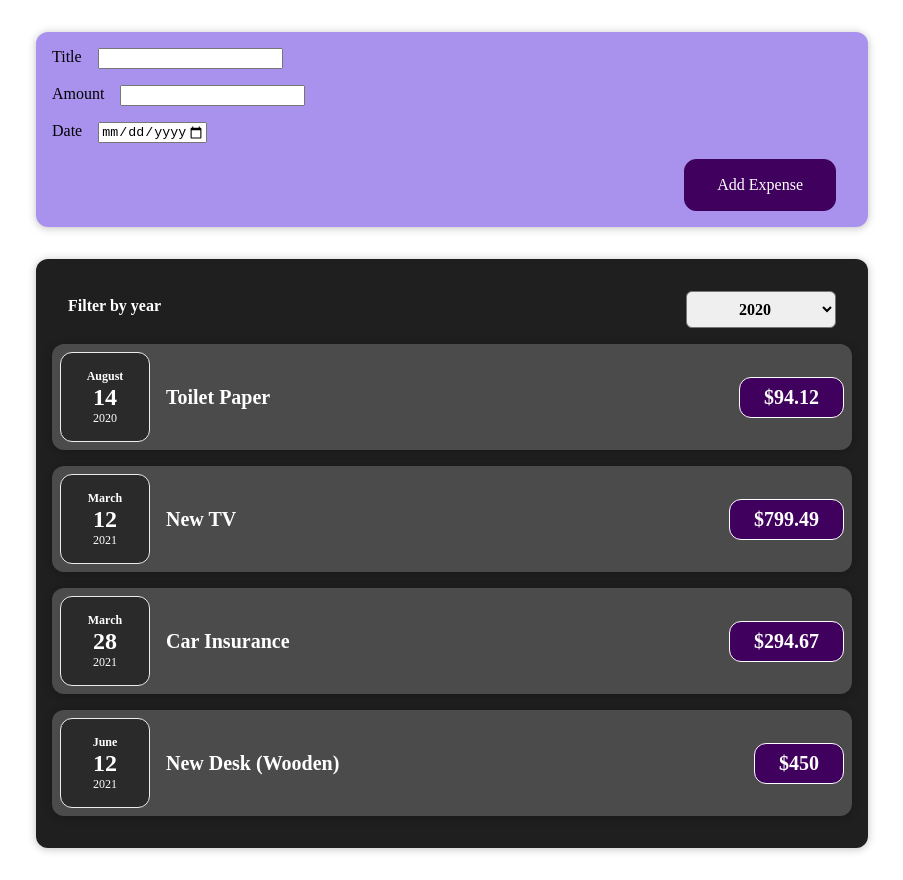
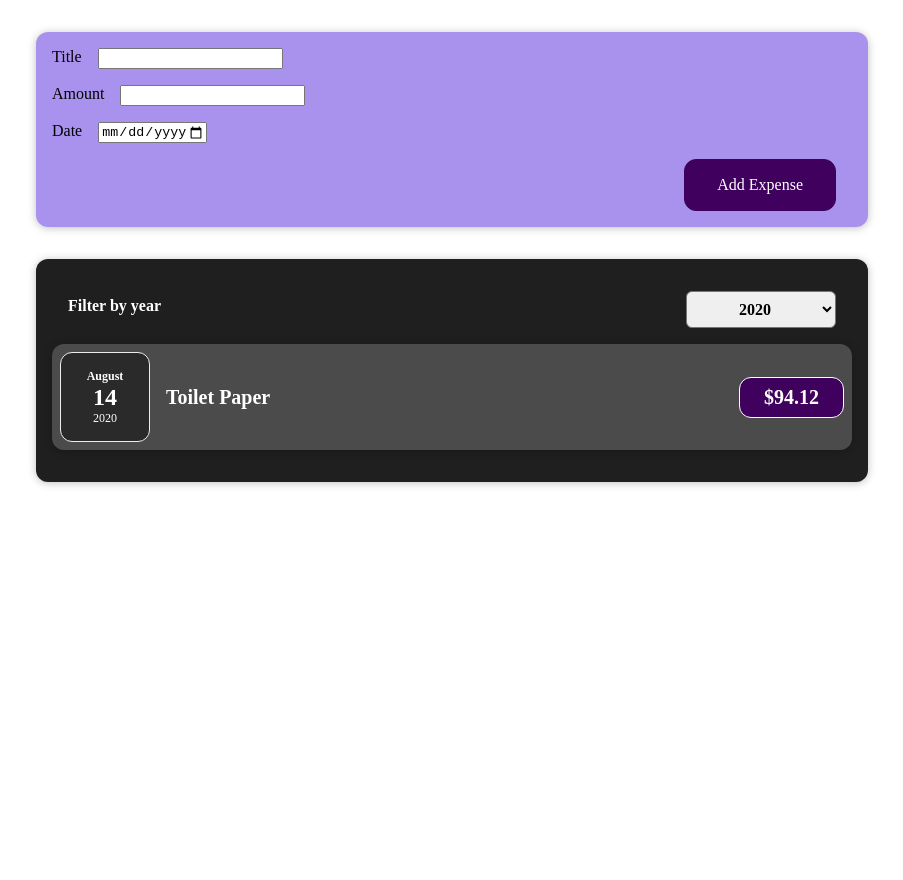
Before and after one commit to heteromeles/reactclass2, a React (Create React App) app: page / in a window 1280 px wide. Shown: the whole page, without its empty margins (188-1091 px from the left). After the commit the page ends 800 px from the top, so only its background shows below. Built offline with nearby package versions, Linux system fonts and the light colour scheme.

Commit message:
Added changes up to Chapter 5 Conditional Content problem

```diff
--- a/src/App.js
+++ b/src/App.js
@@ -1,22 +1,28 @@
+import { useState } from "react";
 import Expenses from "./components/Expenses/Expenses";
 import NewExpense from "./components/NewExpense/NewExpense";
 
+const EXAMPLE_EXPENSES = [
+  { id: "e1", title: "Toilet Paper", amount: 94.12, date: new Date(2020, 7, 14) },
+  { id: "e2", title: "New TV", amount: 799.49, date: new Date(2021, 2, 12) },
+  { id: "e3", title: "Car Insurance", amount: 294.67, date: new Date(2021, 2, 28) },
+  { id: "e4", title: "New Desk (Wooden)", amount: 450, date: new Date(2021, 5, 12) },
+];
+
 const App = () => {
-  const expenses = [
-    { id: "e1", title: "Toilet Paper", amount: 94.12, date: new Date(2020, 7, 14) },
-    { id: "e2", title: "New TV", amount: 799.49, date: new Date(2021, 2, 12) },
-    { id: "e3", title: "Car Insurance", amount: 294.67, date: new Date(2021, 2, 28) },
-    { id: "e4", title: "New Desk (Wooden)", amount: 450, date: new Date(2021, 5, 12) },
-  ];
+  const [theExpenses, setExpenses] = useState(EXAMPLE_EXPENSES);
 
   const addExpenseHandler = (aNewExpense) => {
-    console.log(aNewExpense);
+    setExpenses((aPreviousExpenses) => {
+      console.log(aPreviousExpenses);
+      return [aNewExpense, ...aPreviousExpenses];
+    });
   };
 
   return (
     <div className="App">
       <NewExpense onAddExpense={addExpenseHandler} />
-      <Expenses items={expenses} />
+      <Expenses items={theExpenses} />
     </div>
   );
 };
--- a/src/components/Expenses/ExpenseItem.js
+++ b/src/components/Expenses/ExpenseItem.js
@@ -4,6 +4,7 @@ import "./ExpenseItem.css";
 
 const ExpenseItem = (props) => {
   return (
+    <li>
       <Card className="expense-item">
         <ExpenseDate date={props.date} />
         <div className="expense-item__description">
@@ -11,6 +12,7 @@ const ExpenseItem = (props) => {
         </div>
         <div className="expense-item__price">${props.amount}</div>
       </Card>
+    </li>
   );
 };
 
--- a/src/components/Expenses/Expenses.js
+++ b/src/components/Expenses/Expenses.js
@@ -1,41 +1,26 @@
 import { useState } from "react";
 import Card from "../UI/Card";
-import ExpenseItem from "./ExpenseItem";
+import ExpensesFilter from "./ExpensesFilter";
+import ExpensesList from "./ExpensesList";
+
 import "./Expenses.css";
-import ExpensesFilter from "./ExpensesFilter";
 
 const Expenses = (props) => {
-  const [year, setYearTo] = useState("2020");
+  const [filterYear, setFilterYearTo] = useState("2020");
 
-  const yearFilterChangeHandler = (aSelectedYear) => {
-    console.log("yearFilterChangeHandler says " + aSelectedYear);
-    setYearTo(aSelectedYear);
+  const yearFilterChangeHandler = (aFilterYear) => {
+    setFilterYearTo(aFilterYear);
   };
+
+  const theFilteredItems = props.items.filter((item) => {
+    return item.date.getFullYear() === parseInt(filterYear);
+  });
 
   return (
     <div>
       <Card className="expenses">
-        <ExpensesFilter selectedYear={year} onYearFilterChange={yearFilterChangeHandler} />
-        <ExpenseItem
-          title={props.items[0].title}
-          amount={props.items[0].amount}
-          date={props.items[0].date}
-        ></ExpenseItem>
-        <ExpenseItem
-          title={props.items[1].title}
-          amount={props.items[1].amount}
-          date={props.items[1].date}
-        ></ExpenseItem>
-        <ExpenseItem
-          title={props.items[2].title}
-          amount={props.items[2].amount}
-          date={props.items[2].date}
-        ></ExpenseItem>
-        <ExpenseItem
-          title={props.items[3].title}
-          amount={props.items[3].amount}
-          date={props.items[3].date}
-        ></ExpenseItem>
+        <ExpensesFilter filterYear={filterYear} onYearFilterChange={yearFilterChangeHandler} />
+        <ExpensesList items={theFilteredItems} />
       </Card>
     </div>
   );
--- a/src/components/Expenses/ExpensesFilter.js
+++ b/src/components/Expenses/ExpensesFilter.js
@@ -9,7 +9,7 @@ const ExpensesFilter = (props) => {
     <div className="expenses-filter">
       <div className="expenses-filter__control">
         <label>Filter by year</label>
-        <select value={props.selectedYear} onChange={changeHandler}>
+        <select value={props.filterYear} onChange={changeHandler}>
           <option value="2022">2022</option>
           <option value="2021">2021</option>
           <option value="2020">2020</option>
--- /dev/null
+++ b/src/components/Expenses/ExpensesList.css
@@ -0,0 +1,9 @@
+.expenses-list {
+  list-style: none;
+  padding: 0;
+}
+
+.expenses-list__fallback {
+  color: white;
+  text-align: center;
+}
--- /dev/null
+++ b/src/components/Expenses/ExpensesList.js
@@ -0,0 +1,19 @@
+import ExpenseItem from "./ExpenseItem";
+
+import "./ExpensesList.css";
+
+const ExpensesList = (props) => {
+  if (props.items.length === 0) {
+    return <h2 className="expenses-list__fallback">No expenses found!</h2>;
+  }
+
+  return (
+    <ul className="expenses-list">
+      {props.items.map((anItem) => (
+        <ExpenseItem key={anItem.id} title={anItem.title} amount={anItem.amount} date={anItem.date} />
+      ))}
+    </ul>
+  );
+};
+
+export default ExpensesList;
```
Lines whose indentation alone changed are shown as unchanged.
